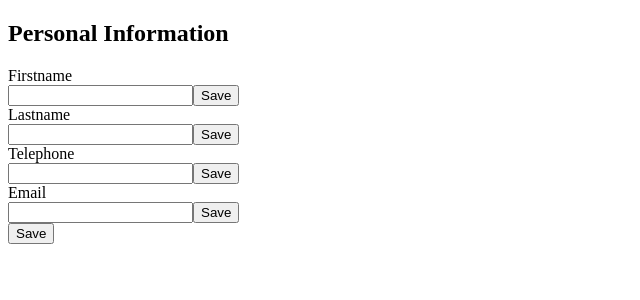
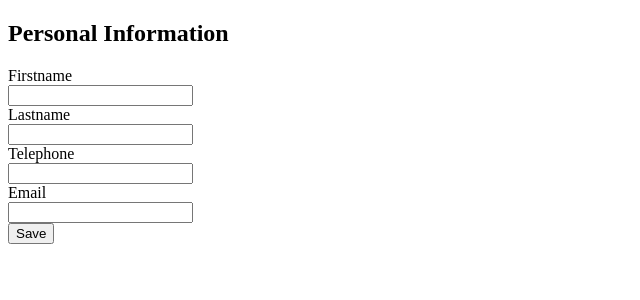
Before and after one commit to JSHC/odin-cvproject, a React (Create React App) app: page / in a window 1280 px wide. Shown: the top 300 px of the page, without its empty margins (0-640 px from the left). Built offline with nearby package versions, Linux system fonts and the light colour scheme.

Commit message:
Remove save/edit buttons on individual fields, update Field to use editEnabled as prop instead of state

```diff
--- a/src/components/Field.js
+++ b/src/components/Field.js
@@ -29,21 +29,19 @@ class Field extends React.Component {
             <div>
                 <label>
                     {this.props.label}
-                    {this.state.editEnabled ?
+                    {this.props.editEnabled ?
                         (
-                            <form onSubmit={this.onFieldSave}>
+                            <div>
                             <input
                             type={this.props.type}
                             onChange={this.onFieldChange}
                             value={this.state.fieldValue}
                             />
-                            <button type="submit">Save</button>
-                            </form>
+                            </div>
                         )
                         :
                         <div>
                             {this.state.fieldValue}
-                            <button onClick={this.onEditButtonClick}>Edit</button>
                         </div>
                     }
                 </label>
```
